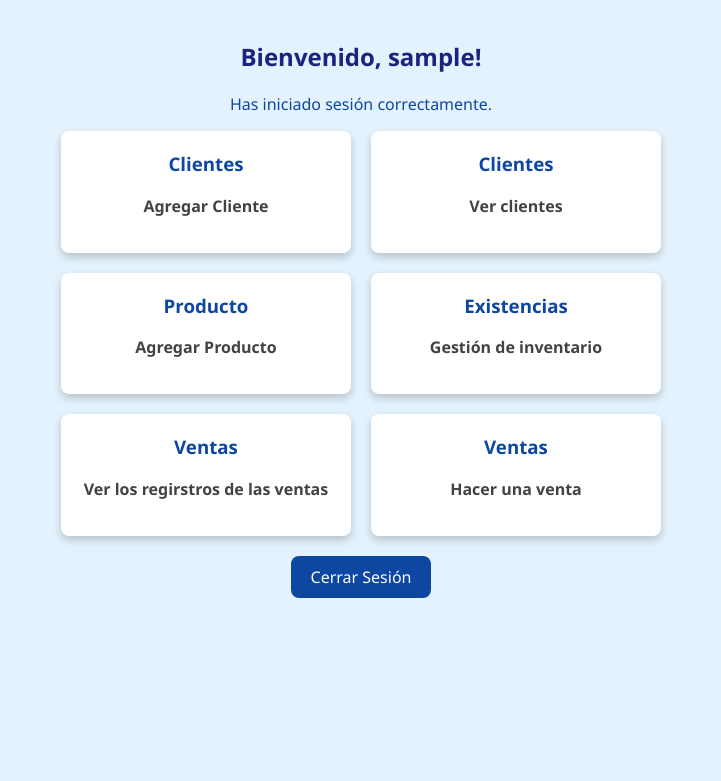
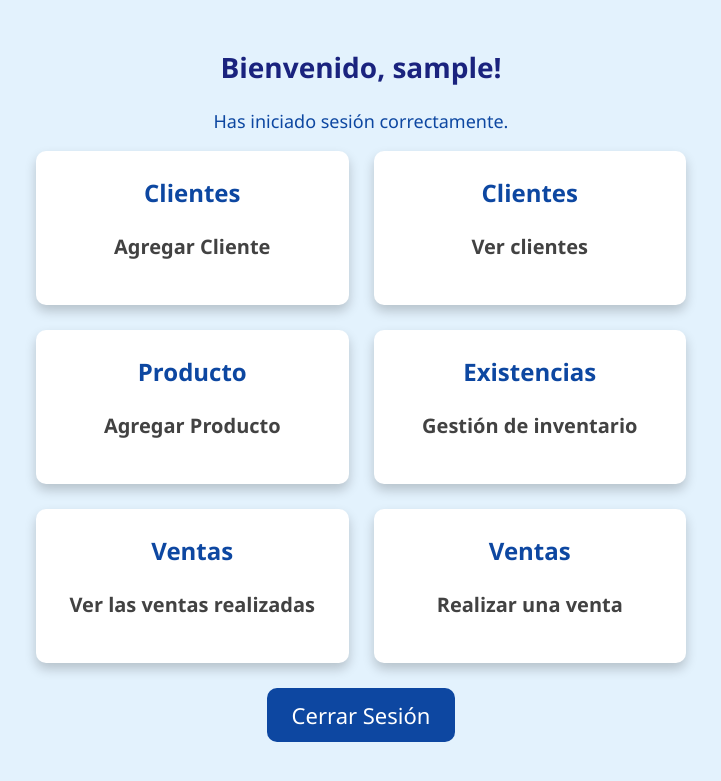
Before and after one commit to Roberto9080/repositorio_py, a Flask app: page /dashboard in a window 1280 px wide. Shown: the top 781 px of the page, without its empty margins (279-1000 px from the left). Run offline with Flask 3, Linux system fonts and the light colour scheme; the visitor is signed in with stand-in values (Sample User, id 1).

Commit message:
cambios menores en los estilos del dashboard, cambio de letra

```diff
--- a/static/styles_dashboard.css
+++ b/static/styles_dashboard.css
@@ -6,35 +6,37 @@ body {
     margin: 0;
     padding: 0;
     color: #0d47a1; /* Texto en tono azul oscuro */
+    font-size: 18px; /* Tamaño de fuente ligeramente reducido */
 }
 
 .dashboard-container {
     text-align: center;
-    padding: 20px;
+    padding: 25px; /* Espaciado ligeramente reducido */
 }
 
 h2 {
     color: #1a237e; /* Tono azul oscuro */
+    font-size: 28px; /* Título reducido un poco */
 }
 
 .grid-container {
     display: grid;
     grid-template-columns: repeat(2, 1fr);
-    gap: 20px;
-    max-width: 600px;
+    gap: 25px; /* Aumenta la separación entre elementos */
+    max-width: 650px;
     margin: 0 auto;
 }
 
 .grid-item {
     background-color: #ffffff; /* Fondo blanco */
-    padding: 20px;
-    border-radius: 8px;
-    box-shadow: 0 4px 8px rgba(0, 0, 0, 0.2);
+    padding: 25px; /* Padding reducido un poco */
+    border-radius: 10px; /* Bordes más redondeados */
+    box-shadow: 0 6px 12px rgba(0, 0, 0, 0.2);
     transition: transform 0.3s, background-color 0.3s;
 }
 
 .grid-item:hover {
-    transform: translateY(-10px);
+    transform: translateY(-8px);
     background-color: #e1f5fe; /* Fondo azul claro al pasar el mouse */
 }
 
@@ -42,15 +44,18 @@ h2 {
     text-decoration: none;
     color: #1a237e; /* Texto en azul oscuro */
     font-weight: bold;
+    font-size: 22px; /* Tamaño de fuente reducido */
 }
 
 .grid-item h3 {
     margin-top: 0;
     color: #0d47a1; /* Título en azul más oscuro */
+    font-size: 24px; /* Título reducido */
 }
 
 .grid-item p {
     color: #424242; /* Texto gris */
+    font-size: 20px; /* Tamaño del texto reducido */
 }
 
 .grid-item a:hover {
@@ -59,12 +64,13 @@ h2 {
 
 .logout-button {
     display: inline-block;
-    margin-top: 20px;
-    padding: 10px 20px;
+    margin-top: 25px; /* Aumenta la separación superior */
+    padding: 12px 25px; /* Tamaño del botón reducido */
     background-color: #0d47a1; /* Azul oscuro */
     color: #ffffff; /* Texto blanco */
     text-decoration: none;
-    border-radius: 8px;
+    border-radius: 10px;
+    font-size: 22px; /* Tamaño de fuente reducido */
     transition: background-color 0.3s, transform 0.3s;
 }
 
--- a/templates/dashboard.html
+++ b/templates/dashboard.html
@@ -38,13 +38,13 @@
             <div class="grid-item">
                 <a href="{{ url_for('ventas.see_ventas') }}">
                     <h3>Ventas</h3>
-                    <p>Ver los regirstros de las ventas</p>
+                    <p>Ver las ventas realizadas</p>
                 </a>
             </div>
             <div class="grid-item">
                 <a href="{{ url_for('see_products') }}">
                     <h3>Ventas</h3>
-                    <p>Hacer una venta</p>
+                    <p> Realizar una venta </p>
                 </a>
             </div>
         </div>
--- a/templates/see_clientes.html
+++ b/templates/see_clientes.html
@@ -11,7 +11,7 @@
     <script src="{{ url_for('static', filename='js/order_options.js') }}"></script>
 </head>
 <body>
-    <a href="{{ url_for('clientes.add_cliente') }}" class="button back-button">Volver</a>
+    <a href="{{ url_for('dashboard') }}" class="button back-button">Volver</a>
     <div class="container">
         <h1>Clientes Registrados</h1>
         <!-- Mensaje de número de resultados encontrados -->
```
